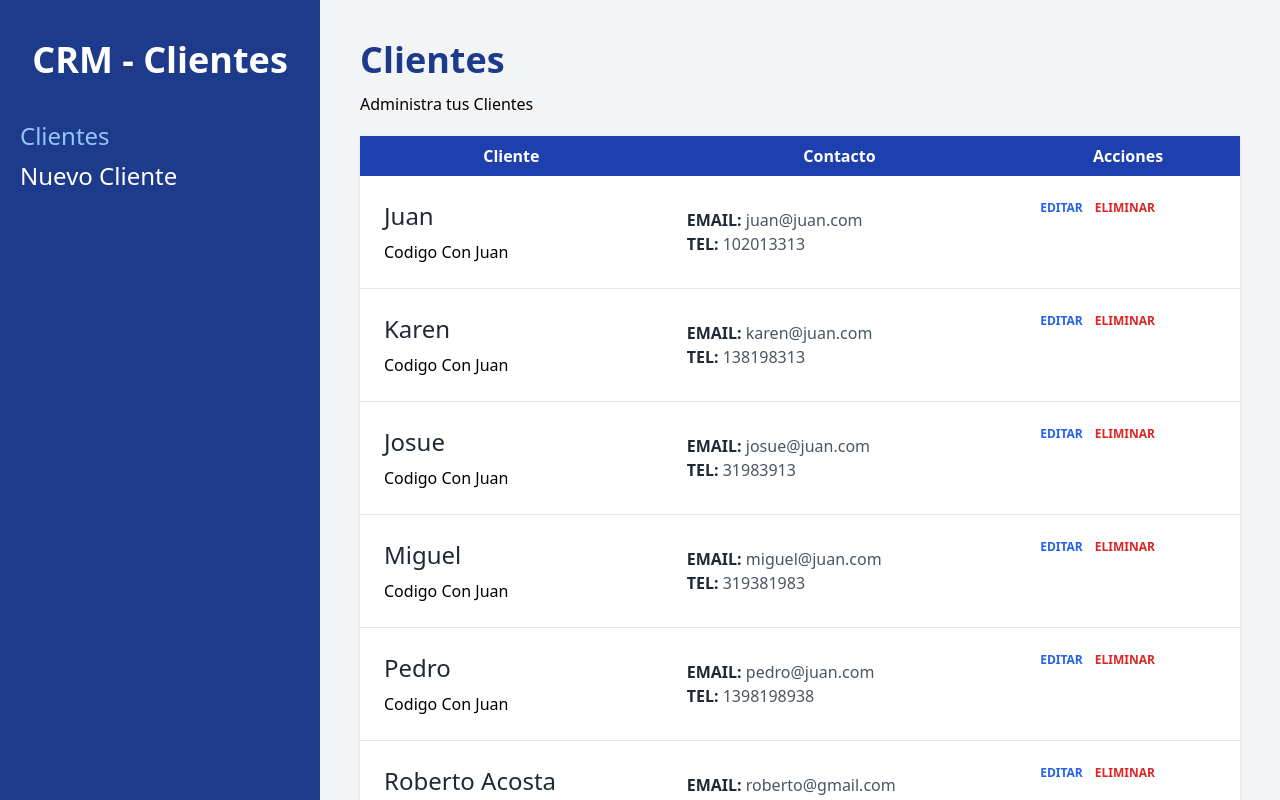
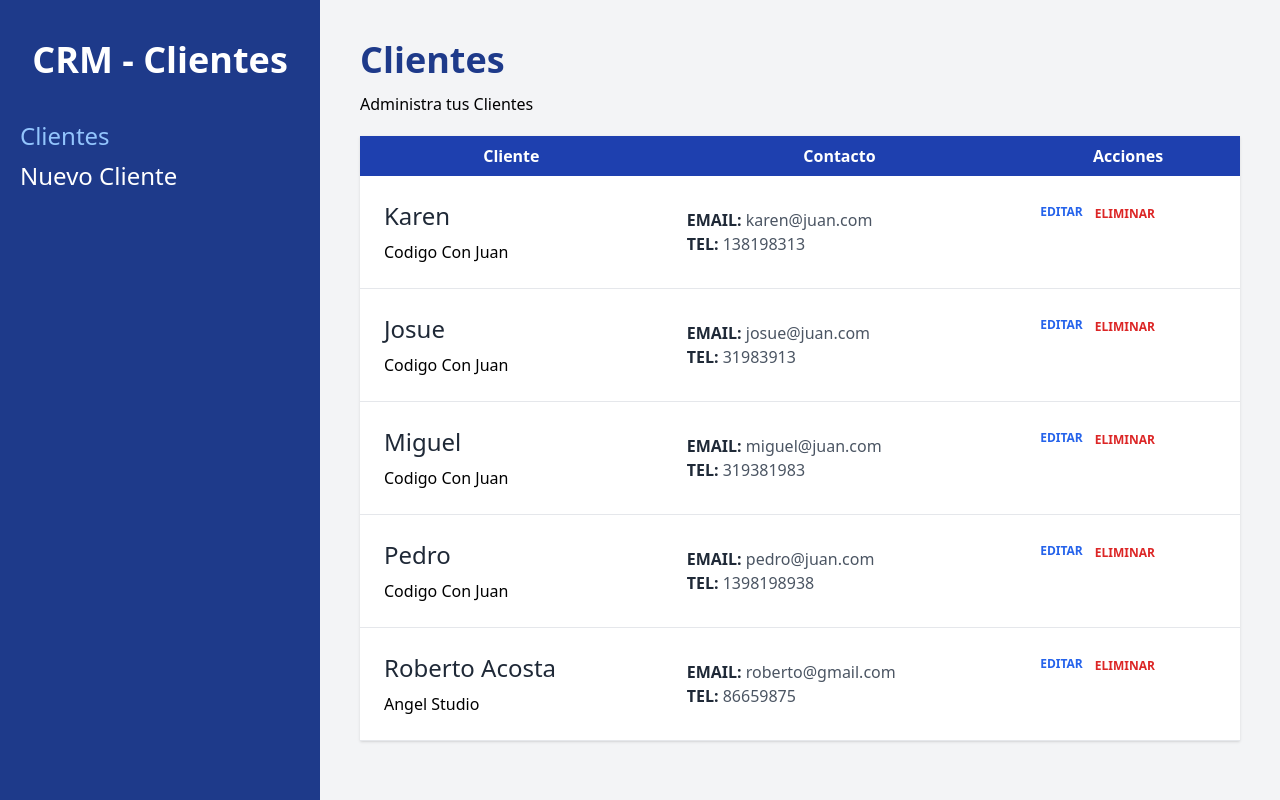
Before and after one commit to Jogarts95/crm-react, a React (Vite) app: page / in a window 1280 px wide. Built offline with nearby package versions, Linux system fonts and the light colour scheme; data requests are answered from the project's data file.

Commit message:
Ending to add components for the app finished

```diff
--- a/db.json
+++ b/db.json
@@ -1,12 +1,5 @@
 {
   "clientes": [
-    {
-      "id": 1,
-      "nombre": "Juan",
-      "telefono": 102013313,
-      "email": "juan@juan.com",
-      "empresa": "Codigo Con Juan"
-    },
     {
       "id": 2,
       "nombre": "Karen",
--- a/src/components/Cliente.jsx
+++ b/src/components/Cliente.jsx
@@ -1,11 +1,18 @@
-import { useNavigate } from "react-router-dom"
+import { useNavigate, Form, redirect } from "react-router-dom"
+import { eliminarCliente } from "../data/clientes"
+
+export async function action({ params }) {
+    await eliminarCliente(params.clienteId)
+
+    return redirect('/')
+}
 
 
 function Cliente({ cliente }) {
 
     const navigate = useNavigate()
 
-    const {nombre, empresa, email, telefono, id} = cliente
+    const { nombre, empresa, email, telefono, id } = cliente
 
     return (
         <tr className="border-b">
@@ -23,17 +30,27 @@ function Cliente({ cliente }) {
                 <button
                     type="button"
                     className=" text-blue-600 hover:text-blue-700 uppercase font-bold text-xs"
-                    onClick={ () => navigate(`/clientes/${id}/editar`) }
+                    onClick={() => navigate(`/clientes/${id}/editar`)}
                 >
                     Editar
                 </button>
 
-                <button
-                    type="button"
-                    className=" text-red-600 hover:text-red-700 uppercase font-bold text-xs"
+                <Form
+                    method="post"
+                    action={`/clientes/${id}/eliminar`}
+                    onSubmit={(e) => {
+                        if (!confirm('Deseas eliminar este registro?')) {
+                            e.preventDefault()
+                        }
+                    }}
                 >
-                    Eliminar
-                </button>
+                    <button
+                        type="submit"
+                        className=" text-red-600 hover:text-red-700 uppercase font-bold text-xs"
+                    >
+                        Eliminar
+                    </button>
+                </Form>
             </td>
 
 
--- a/src/components/ErrorPage.jsx
+++ b/src/components/ErrorPage.jsx
@@ -8,7 +8,7 @@ export default function ErrorPage() {
         <div className=" space-y-8">
             <h1 className=" text-center text-6xl font-extrabold mt-20 text-blue-900">CRM - Clientes</h1>
             <p className=" text-center">Hubo un error</p>
-            <p className=" text-center">{error.message}</p>
+            <p className=" text-center">{error.statusText || error.message}</p>
         </div>
     )
 }
--- a/src/components/Formulario.jsx
+++ b/src/components/Formulario.jsx
@@ -12,6 +12,7 @@ const Formulario = ({cliente}) => {
                     className="mt-2 block w-full p-3 bg-gray-50"
                     placeholder="Nombre del Cliente"
                     name="nombre"
+                    defaultValue={cliente?.nombre}
                 />
             </div>
             <div className="mb-4">
@@ -25,6 +26,7 @@ const Formulario = ({cliente}) => {
                     className="mt-2 block w-full p-3 bg-gray-50"
                     placeholder="Empresa del Cliente"
                     name="empresa"
+                    defaultValue={cliente?.empresa}
                 />
             </div>
 
@@ -39,6 +41,7 @@ const Formulario = ({cliente}) => {
                     className="mt-2 block w-full p-3 bg-gray-50"
                     placeholder="Email del Cliente"
                     name="email"
+                    defaultValue={cliente?.email}
                 />
             </div>
 
@@ -53,6 +56,7 @@ const Formulario = ({cliente}) => {
                     className="mt-2 block w-full p-3 bg-gray-50"
                     placeholder="Teléfono del Cliente"
                     name="telefono"
+                    defaultValue={cliente?.telefono}
                 />
             </div>
 
@@ -68,6 +72,7 @@ const Formulario = ({cliente}) => {
                     className="mt-2 block w-full p-3 bg-gray-50 h-40 align-self"
                     placeholder="Notas del Cliente"
                     name="notas"
+                    defaultValue={cliente?.notas}
                 />
             </div>
         </>
--- a/src/data/clientes.js
+++ b/src/data/clientes.js
@@ -1,5 +1,12 @@
 export async function obtenerClientes() {
     const respuesta = await fetch(import.meta.env.VITE_API_URL)
+    const resultado = await respuesta.json()
+
+    return resultado;
+}
+
+export async function obtenerCliente(id) {
+    const respuesta = await fetch(`${import.meta.env.VITE_API_URL}/${id}`)
     const resultado = await respuesta.json()
 
     return resultado;
@@ -19,3 +26,29 @@ export async function agregarCliente(datos) {
         console.log(error)
     }
 }
+
+export async function actualizarCliente(id, datos) {
+    try {
+        const respuesta = await fetch(`${import.meta.env.VITE_API_URL}/${id}`, {
+            method: 'PUT',
+            body: JSON.stringify(datos),
+            headers: {
+                'Content-Type': 'application/json'
+            }
+        })
+        await respuesta.json()
+    } catch (error) {
+        console.log(error)
+    }
+}
+
+export async function eliminarCliente(id) {
+    try {
+        const respuesta = await fetch(`${import.meta.env.VITE_API_URL}/${id}`, {
+            method: 'DELETE',
+        })
+        await respuesta.json()
+    } catch (error) {
+        console.log(error)
+    }
+}
--- a/src/main.jsx
+++ b/src/main.jsx
@@ -6,7 +6,8 @@ import Layout from './components/Layout'
 import NuevoCliente, {action as nuevoClienteAction} from './pages/NuevoCliente'
 import Index, {loader as clientesLoader} from './pages/Index'
 import ErrorPage from './components/ErrorPage'
-import EditarCliente, {loader as editarClienteLoader} from './pages/EditarCliente'
+import EditarCliente, {loader as editarClienteLoader, action as editarClienteAction} from './pages/EditarCliente'
+import {action as eliminarClienteAction } from './components/Cliente'
 
 const router = createBrowserRouter([
   {
@@ -22,12 +23,20 @@ const router = createBrowserRouter([
       {
         path: '/clientes/nuevo',
         element: <NuevoCliente />,
-        action: nuevoClienteAction
+        action: nuevoClienteAction,
+        errorElement: <ErrorPage />
       },
       {
         path: '/clientes/:clienteId/editar',
         element: <EditarCliente />,
-        loader: editarClienteLoader
+        loader: editarClienteLoader,
+        action: editarClienteAction,
+        errorElement: <ErrorPage />
+      },
+      {
+        path: '/clientes/:clienteId/eliminar',
+        action: eliminarClienteAction
+
       }
     ]
   }
--- a/src/pages/EditarCliente.jsx
+++ b/src/pages/EditarCliente.jsx
@@ -1,13 +1,89 @@
-export async function loader({params}) {
-    console.log(params)
+import Errores from "../components/Errores"
+import Formulario from "../components/Formulario"
+import { obtenerCliente, actualizarCliente } from "../data/clientes"
+import { Form, useNavigate, useLoaderData, useActionData, redirect } from "react-router-dom"
 
-    return {}
+
+export async function loader({ params }) {
+    const cliente = await obtenerCliente(params.clienteId)
+    if (Object.values(cliente).length === 0) {
+        throw new Response('', {
+            status: 404,
+            statusText: 'No Hay Resultados'
+        })
+    }
+    return cliente
+}
+
+export async function action({request, params}) {
+    const formData = await request.formData();
+  const datos = Object.fromEntries(formData)
+  const email = formData.get('email')
+
+  //Validación
+  const errores = []
+  if (Object.values(datos).includes("")) {
+    errores.push("Todos los campos son obligatorios")
+  }
+
+  let regex = new RegExp("([!#-'*+/-9=?A-Z^-~-]+(\.[!#-'*+/-9=?A-Z^-~-]+)*|\"\(\[\]!#-[^-~ \t]|(\\[\t -~]))+\")@([!#-'*+/-9=?A-Z^-~-]+(\.[!#-'*+/-9=?A-Z^-~-]+)*|\[[\t -Z^-~]*])");
+  if (!regex.test(email)) {
+    errores.push('El email no es válido')
+  }
+
+  //Retornar datos si hay errores
+  if (Object.keys(errores).length) {
+    return errores
+  }
+
+  //actualizar el cliente
+  await actualizarCliente(params.clienteId, datos)
+  return redirect('/')
 }
 
 function EditarCliente() {
-  return (
-    <div>EditarCliente</div>
-  )
+
+    const navigate = useNavigate();
+    const cliente = useLoaderData();
+    const errores = useActionData();
+
+
+    return (
+
+        <>
+            <h1 className=" font-black text-4xl text-blue-900">Editar Cliente</h1>
+            <p className=" mt-3">A continuación podrás modificar los datos de un cliente</p>
+
+            <div className=" flex justify-end">
+                <button
+                    className=" bg-blue-800 text-white px-3 py-1 font-bold uppercase"
+                    onClick={() => navigate(-1)}
+                >
+                    Volver
+                </button>
+
+            </div>
+
+            <div className=" bg-white shadow rounded-md md:w-3/4 mx-auto px-5 py-10 mt-20">
+                {errores?.length && errores.map( (error, i) => <Errores key={i}>{error}</Errores>)}
+                <Form
+                    method='POST'
+                    noValidate
+                >
+                    <Formulario
+                        cliente={cliente}
+                    />
+                    <input
+                        type="submit"
+                        className=" mt-5 w-full bg-blue-800 p-3 uppercase font-bold text-white text-lg"
+                        value="Guardar Cambios"
+                    />
+                </Form>
+
+            </div>
+        </>
+
+    )
 }
 
 export default EditarCliente
```
